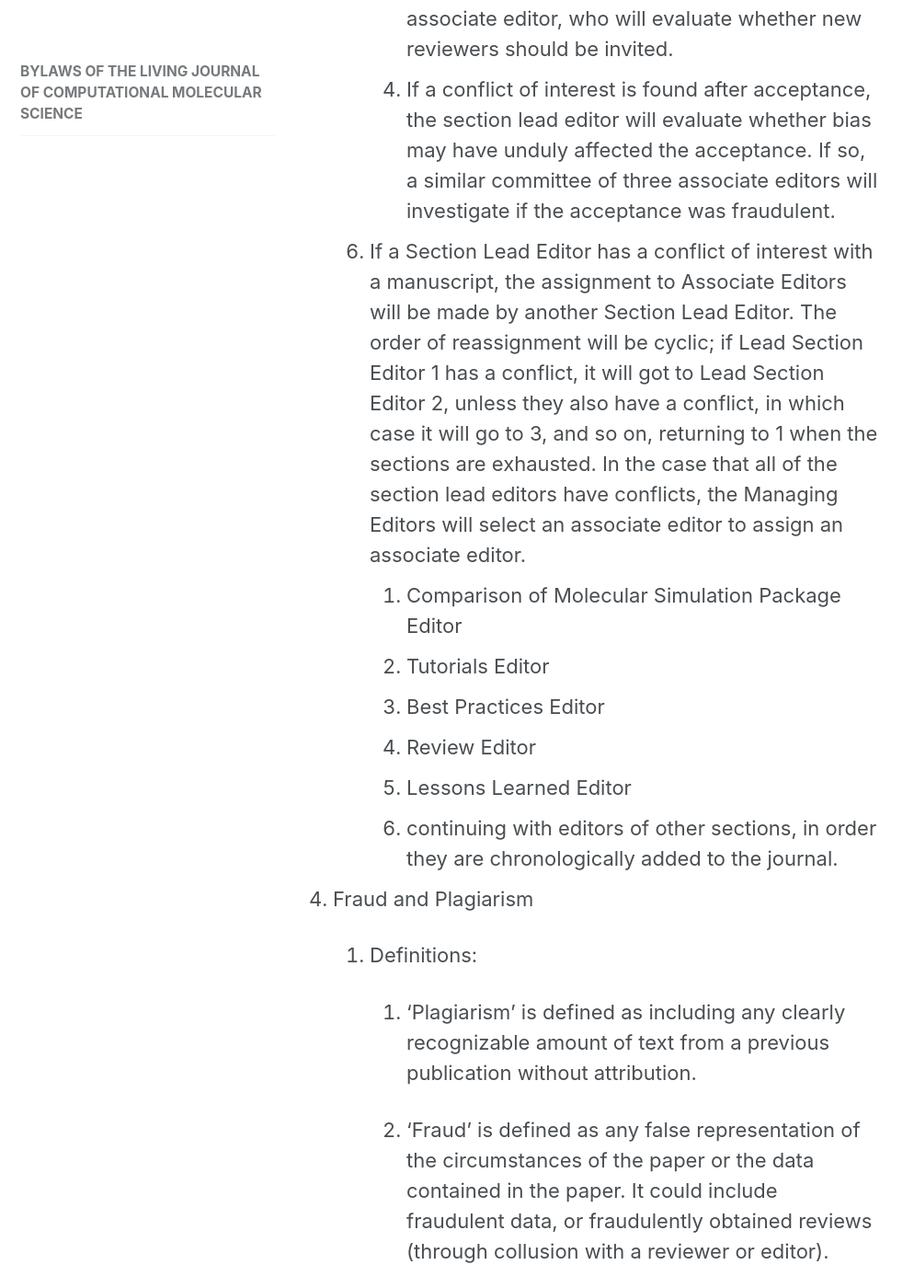
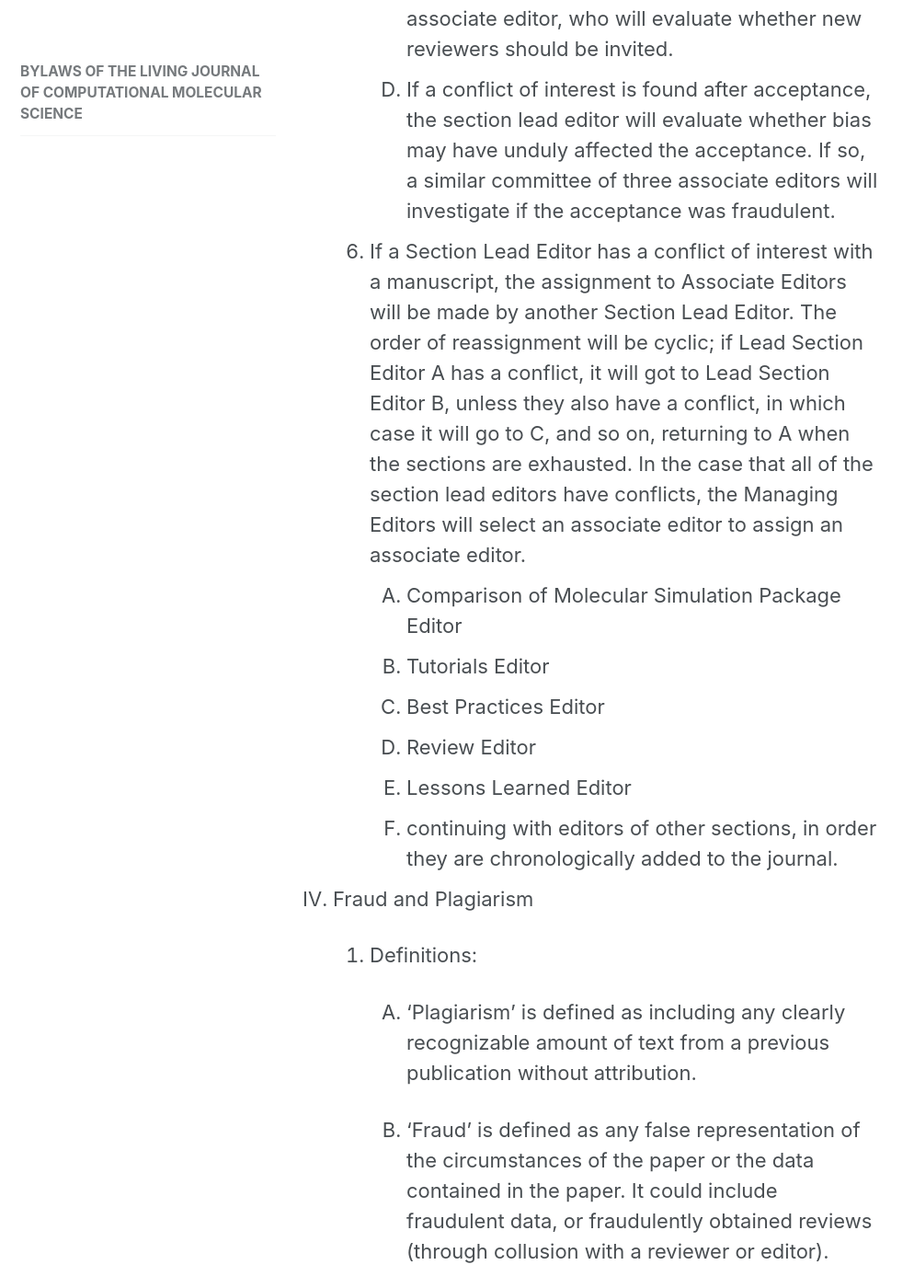
Before and after one commit to livecomsjournal/livecomsjournal.github.io, a Jekyll site: the page built from _editorial_policies/01_bylaws.md, in a window 1280 px wide and 1400 px high, scrolled down 6241 px. Shown: the whole window at 92% size, without its empty margins (0-994 px from the left). Built offline with Jekyll 4.4.1, drawn with Linux system fonts in a browser that asks for light colours.

Commit message:
Updated formatting so it appears as a nicely ordered list.
Also reduced duplicate COI information.

```diff
--- a/_editorial_policies/01_bylaws.md
+++ b/_editorial_policies/01_bylaws.md
@@ -6,6 +6,14 @@ title: Bylaws of the Living Journal of Computational Molecular Science
 excerpt: Bylaws of LiveCoMS.
 permalink: /policies/livecoms_bylaws/
 ---
+<!-- required to get the labeling right-->
+<style type="text/css">
+    ol { list-style-type: upper-roman; }
+    ol ol { list-style-type: decimal; }
+    ol ol ol { list-style-type: upper-alpha; }
+    ol ol ol ol { list-style-type: lower-roman; }
+    ol ol ol ol ol { list-style-type: lower-alpha; }
+</style>
 
 1. Organization Title and Publication
 
@@ -99,9 +107,9 @@ permalink: /policies/livecoms_bylaws/
 
    1. If a Section Lead Editor has a conflict of interest with a manuscript, the
 assignment to Associate Editors will be made by another Section Lead
-Editor.  The order of reassignment will be cyclic; if Lead Section Editor 1 has a
-conflict, it will got to Lead Section Editor 2, unless they also have
-a conflict, in which case it will go to 3, and so on, returning to 1
+Editor.  The order of reassignment will be cyclic; if Lead Section Editor A has a
+conflict, it will got to Lead Section Editor B, unless they also have
+a conflict, in which case it will go to C, and so on, returning to A
 when the sections are exhausted. In the case that all of the section lead
 editors have conflicts, the Managing Editors will select an associate editor to assign an associate editor.
       1. Comparison of Molecular Simulation Package Editor
```
Also changed, not shown: _editorial_policies/02_reviewing.md (+6 -11 lines).
